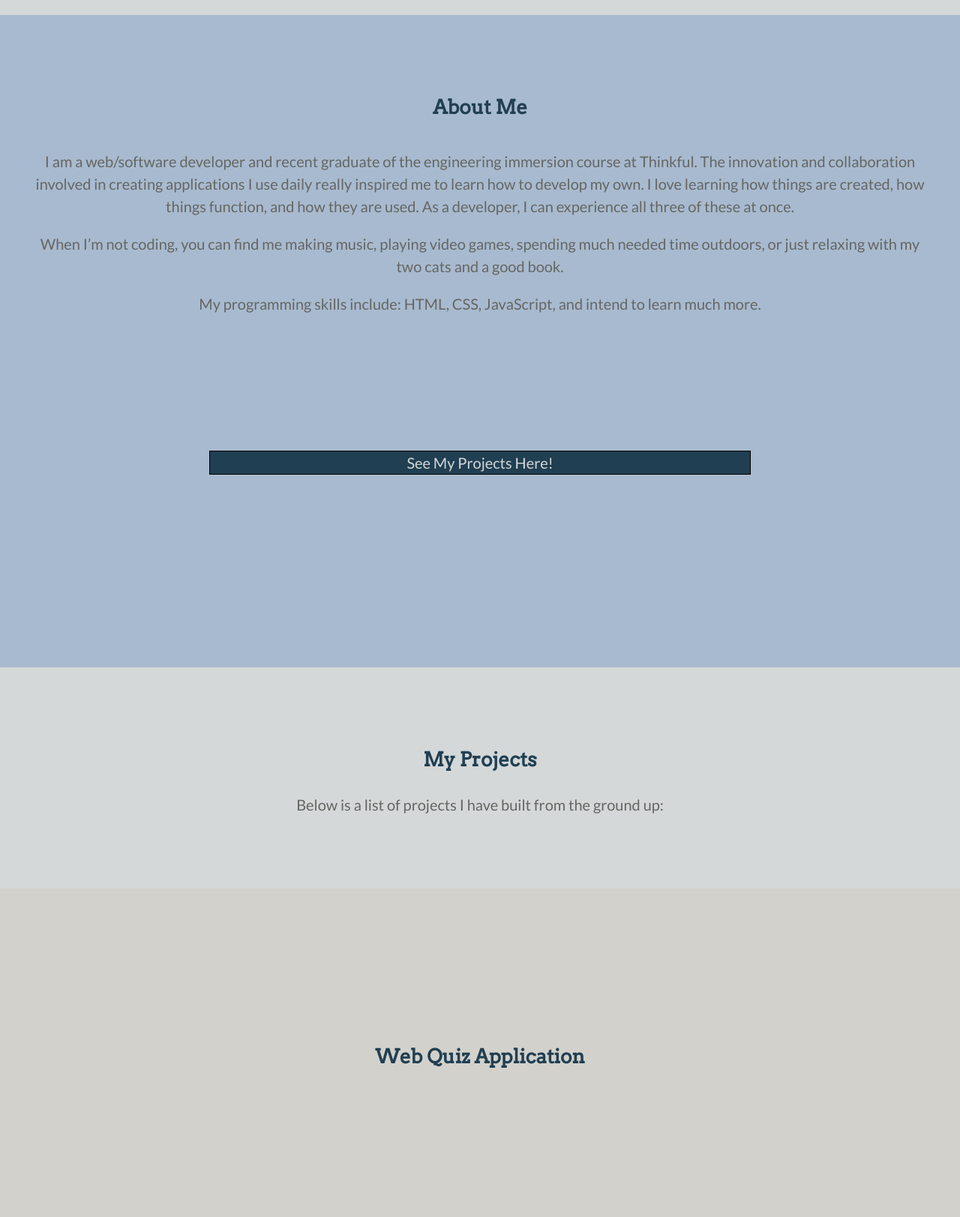
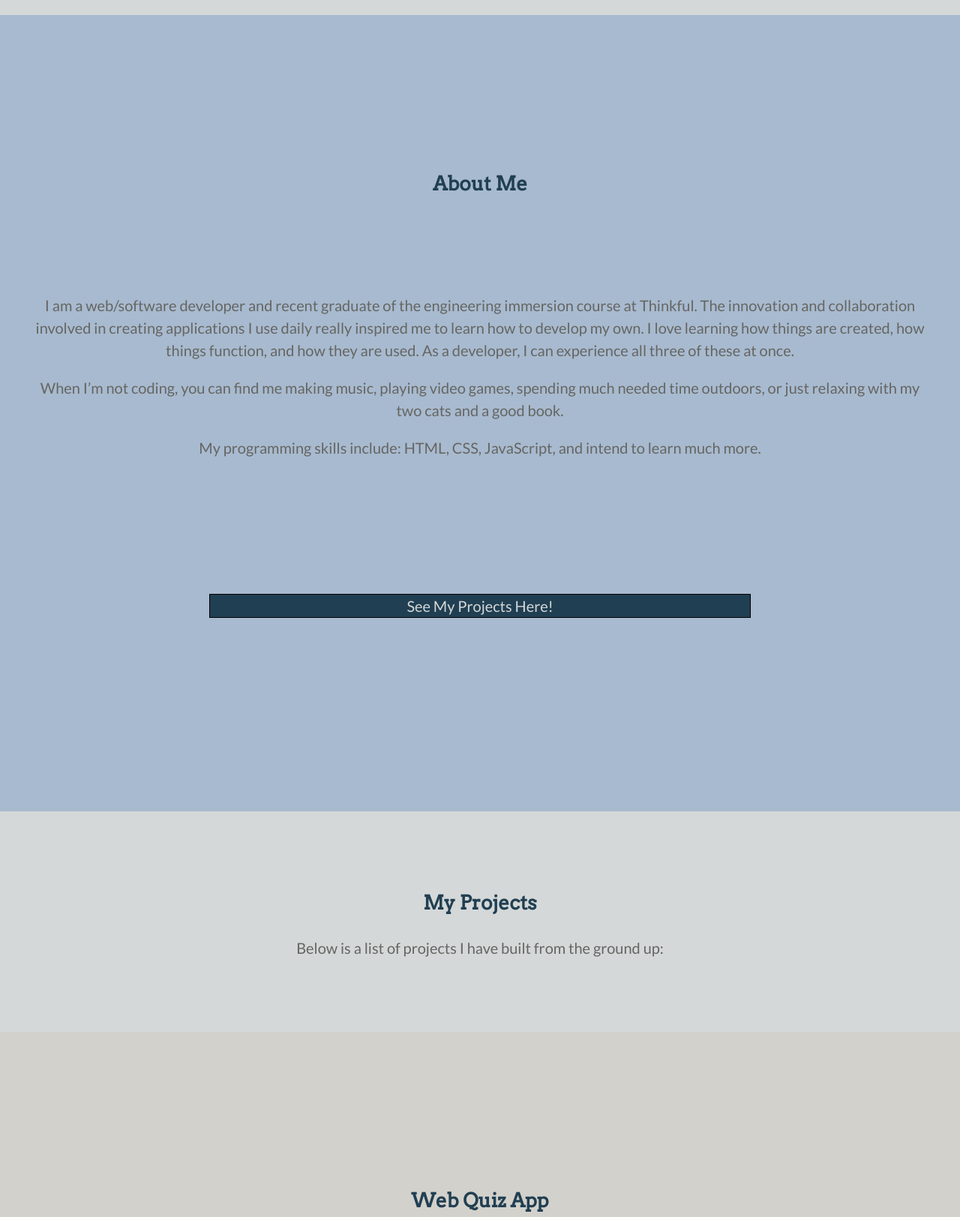
Before and after one commit to thinkful-ei-heron/Evan_Vogts-Portfolio, a plain HTML site: page index.html in a window 1280 px wide. Shown: the part 780-2403 px from the top of the page at 75% size. Drawn offline with nearby package versions, Linux system fonts and the light colour scheme.

Commit message:
small styling changes

```diff
--- a/index.css
+++ b/index.css
@@ -101,6 +101,10 @@
         color:#656663;
     }
 
+    #aboutMe {
+        margin: 10% 0 10% 0;
+    }
+
     #bioBox {
         margin: 3%;
     }
@@ -117,10 +121,7 @@
     #bioProjectButton {
         color: #D4D8D8;
         border: 1px solid black;
-        margin-top: 15%;
-        margin-bottom: 15%;
-        margin-left: 20%;
-        margin-right: 20%;
+        margin: 15% 20% 15%;
         background-color:#213F52;
     }
 
--- a/index.html
+++ b/index.html
@@ -24,7 +24,7 @@
         </header>
 
         <section id="bioSection" role="About Me Section">
-            <h3>About Me</h3>
+            <h3 id="aboutMe">About Me</h3>
             <div id="bioBox">
                 <p class="bio-content" class="bio">	I am a web/software developer and
                     recent graduate of the engineering immersion course at Thinkful.
@@ -47,8 +47,8 @@
             <p id="projectIntro">Below is a list of projects I have built from the ground up:</p>
         </section>
 
-        <section role="Web Quiz Application">
-            <h3 class="projectTitle">Web Quiz Application</h3>
+        <section role="Web Quiz App">
+            <h3 class="projectTitle">Web Quiz App</h3>
             <div id="projectDetails" role="Project Details">
                 <h4>Description:</h4>
                 <p role="description" class="description">An interactive quiz app taking the user through
```
